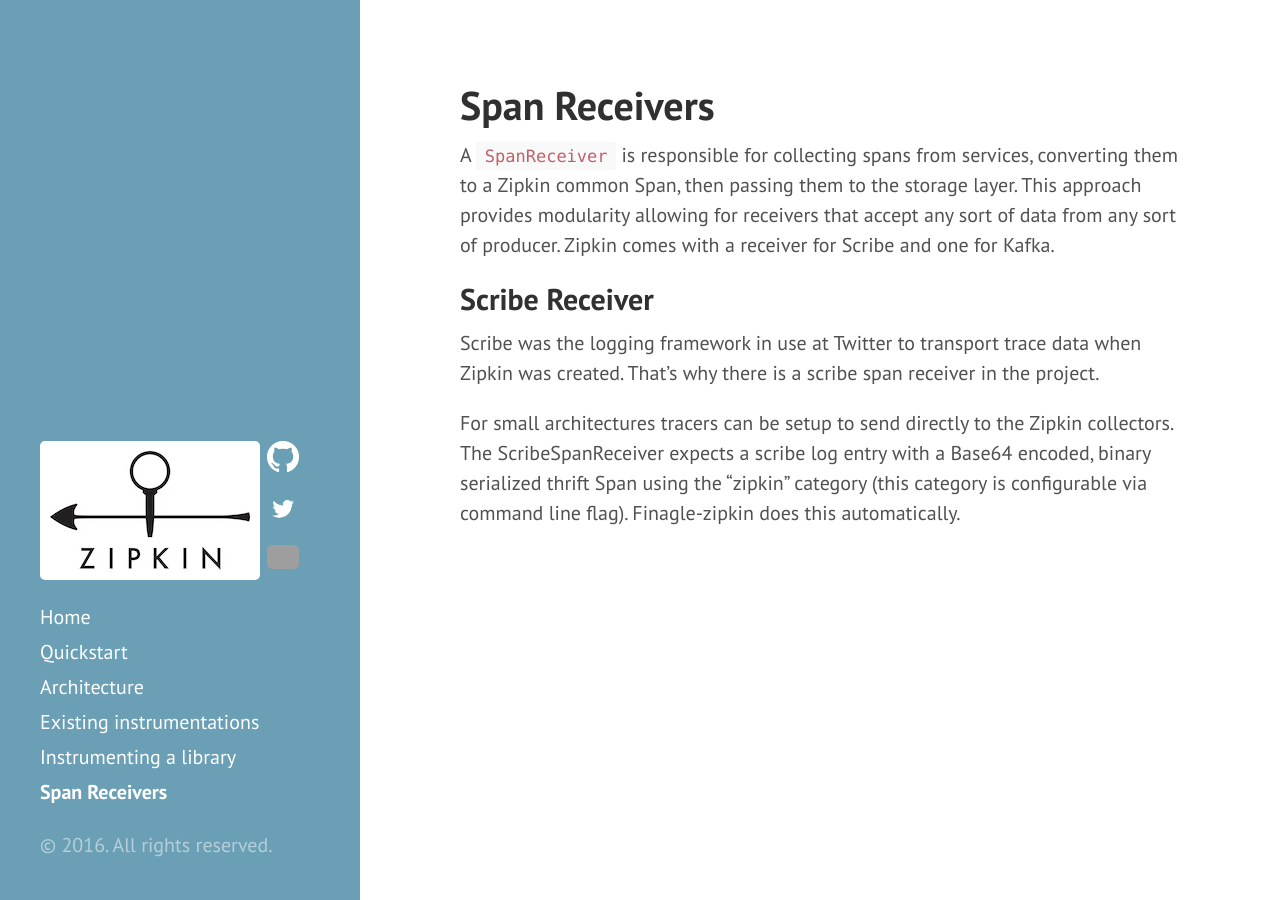
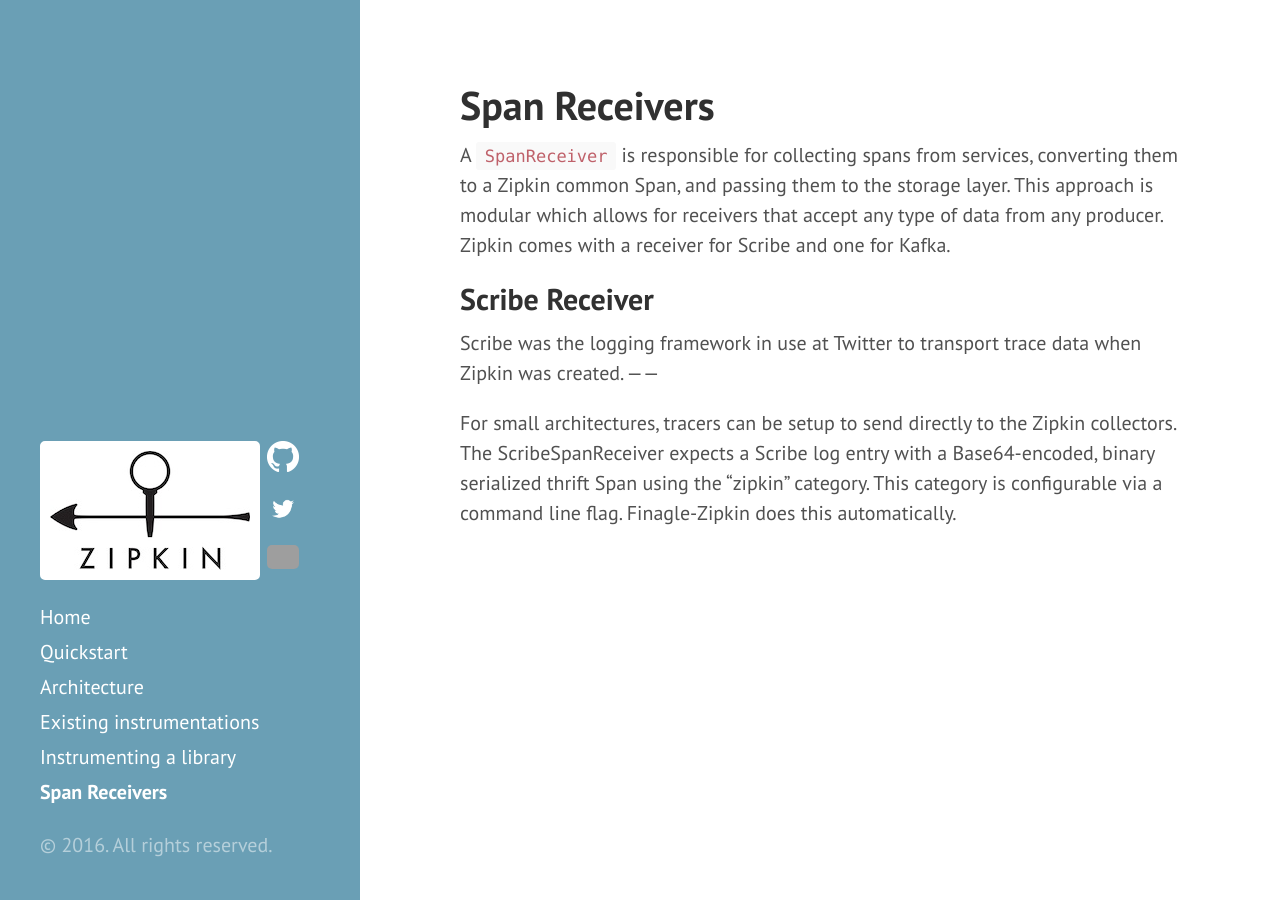
Before and after one commit to openzipkin/openzipkin.github.io, a Jekyll site: the page built from pages/span_receivers.md, in a window 1280 px wide. Built offline with Jekyll 4.4.1, drawn with Linux system fonts in a browser that asks for light colours.

Commit message:
span_receivers/existing instrument style & grammar update

```diff
--- a/pages/span_receivers.md
+++ b/pages/span_receivers.md
@@ -3,19 +3,19 @@
 ---
 
 A `SpanReceiver` is responsible for collecting spans from services, converting
-them to a Zipkin common Span, then passing them to the storage layer. This
-approach provides modularity allowing for receivers that accept any sort of data
-from any sort of producer. Zipkin comes with a receiver for Scribe and one for
+them to a Zipkin common Span, and passing them to the storage layer. This
+approach is modular which allows for receivers that accept any type of data
+from any producer. Zipkin comes with a receiver for Scribe and one for
 Kafka.
 
 Scribe Receiver
 ---------------
 
 Scribe was the logging framework in use at Twitter to transport trace data when
-Zipkin was created. That's why there is a scribe span receiver in the project.
+Zipkin was created.
+------
 
-For small architectures tracers can be setup to send directly to the Zipkin
-collectors. The ScribeSpanReceiver expects a scribe log entry with a Base64
-encoded, binary serialized thrift Span using the "zipkin" category (this
-category is configurable via command line flag). Finagle-zipkin does this
+For small architectures, tracers can be setup to send directly to the Zipkin
+collectors. The ScribeSpanReceiver expects a Scribe log entry with a Base64-encoded, binary serialized thrift Span using the "zipkin" category. This
+category is configurable via a command line flag. Finagle-Zipkin does this
 automatically.
```
Also changed, not shown: pages/existing_instrumentations.md (+3 -3 lines).
